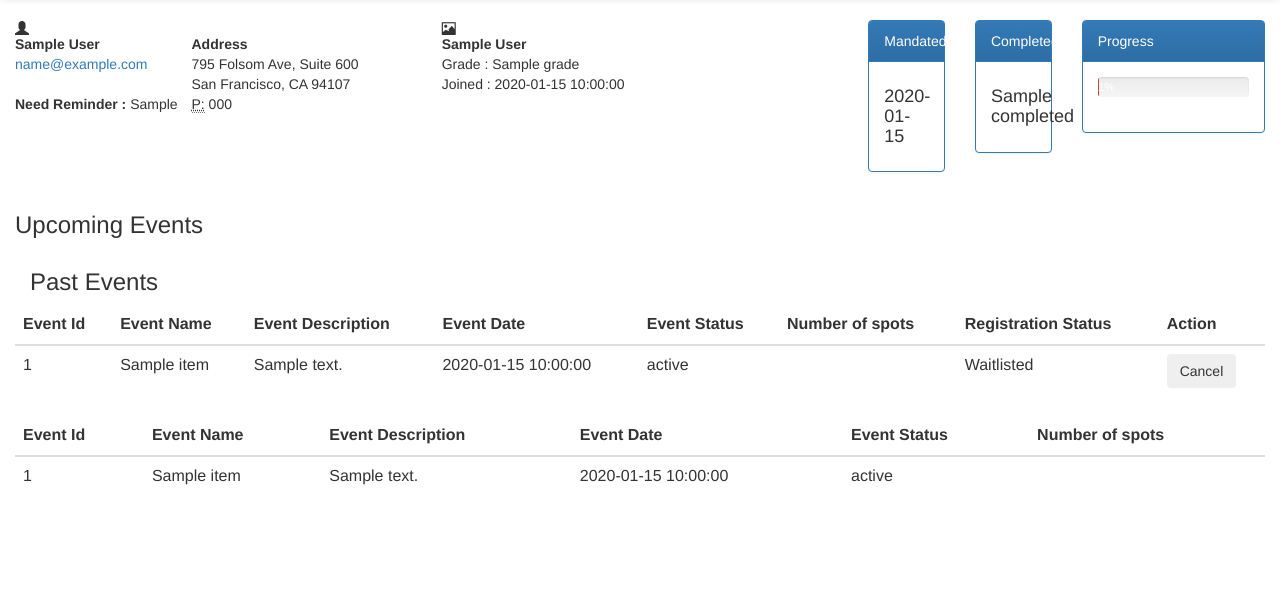
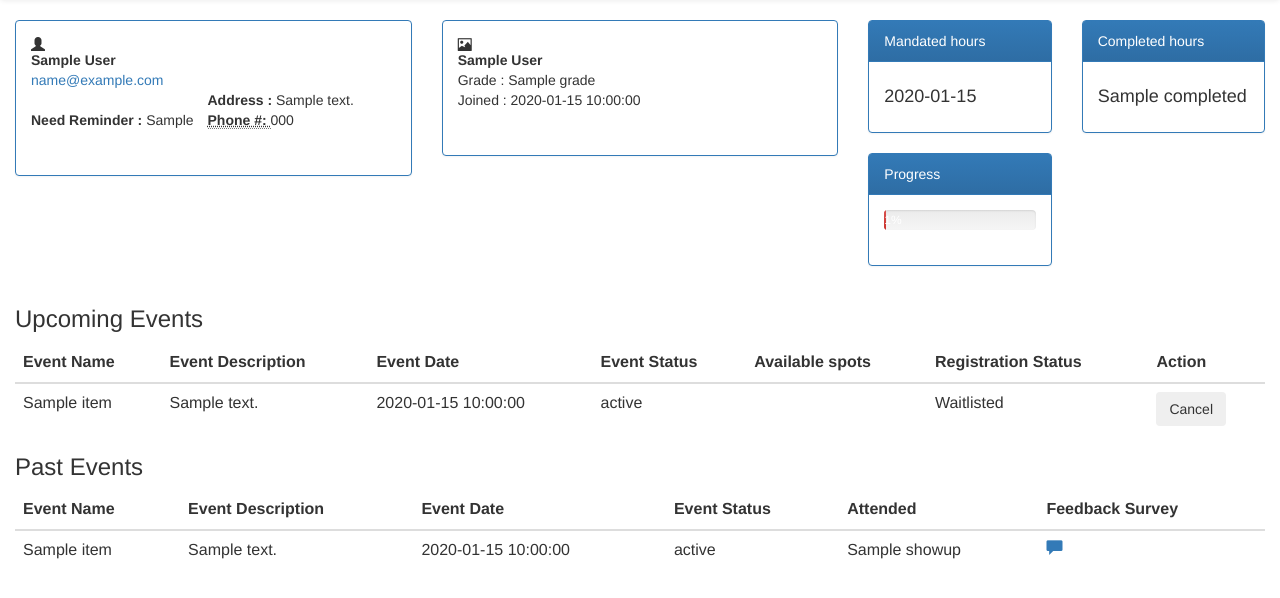
Before and after one commit to shilpa-sirur/My_Sign-ups, a Flask app: template templates/welcome.html in a window 1280 px wide. Shown: the part 66-664 px from the top of the page. Run offline with Flask 2, Linux system fonts and the light colour scheme; tables that the repository leaves empty hold one stand-in row (values such as "Sample post"); the template is opened without the code that fills it: values that come from a table or form of the project are taken from there, most other values are stand-ins (such as "Sample title", 1, 10 or a date in 2020); some libraries are stand-ins or nearby versions.

Commit message:
Added waitlist functionality, surveymonkey survey

```diff
--- a/send_app_email.py
+++ b/send_app_email.py
@@ -37,7 +37,7 @@ def send_notification(to_email_id,subject,message):
   # create a message to send
   message = MIMEText(message)
   message['to'] = to_email_id
-  message['from'] = "Clinch_admin@clinch.com"
+  message['from'] = "clinchhb@gmail.com"
   message['subject'] = subject
   body = {'raw': base64.b64encode(message.as_string())}
 
--- a/server.py
+++ b/server.py
@@ -1,5 +1,4 @@
 
-# from jinja2 import StrictUndefined
 from data_model import User, Event, Registration, Student, Parent_Child
 from flask import Flask,render_template, redirect, request, flash, session,jsonify
 from flask_debugtoolbar import DebugToolbarExtension
@@ -9,16 +8,15 @@ from sqlalchemy.sql import label
 from sqlalchemy import *  # please fix this importing * (everything) can cause a conflict
 from datetime import date, datetime
 from send_app_email import send_notification
-
+from email_template import EmailTemplate
+from sqlalchemy.ext.serializer import loads, dumps
+import json
+from sqlalchemy.ext import serializer
 
 app = Flask(__name__)
 
 # Required to use Flask sessions and the debug toolbar
 app.secret_key = "ABC"
-
-# Normally, if you use an undefined variable in Jinja2, it fails silently.
-# This is horrible. Fix this so that, instead, it raises an error.
-# app.jinja_env.undefined = StrictUndefined
 
 
 @app.route('/', methods=['GET'])
@@ -32,89 +30,98 @@ def login_form():
 def login_process():
 	"""Process login."""
 
-	# Get form variables
+	# Get login.html form variables
 	email = request.form.get("email")
-	print email
+	# print email
 	passwd = request.form.get("password")
-
-	#alert(email)
 	# Query the database to find if the user sign in email exists
 	user_count = User.query.filter_by(email_address=email).count()
+	# Sign in and if that email address doesn't exist in the database
 
 	if user_count==0:
 		flash("No such user")
 		return render_template("signup.html")
 	else:
-
+		# If the email address existed in the database,query to filter the User model class for all the records for that email address and assign to an object called user
 		user = User.query.filter_by(email_address=email).one()
-		print user
-		print user.user_id
+		# print user
+		# print user.user_id
+		# Verify if the password stored in the database matches the one provided in from the login form, if yes then add the email_address and password to the session
 		if user.password == passwd:
 			session["user_id"] = user.user_id
 			session["email"] = email
 			#flash("Logged in")
-			print "Logged in"
-			print session["user_id"]
-			print user.user_type
+			# print "Logged in"
+			# print session["user_id"]
+			# print user.user_type
+			# Checking if the user is Admin or a User
 			if user.user_type == 'Admin':
-				sign_up = db.session.query(Event.event_id,Event.event_name,Event.event_description,Event.event_date,Event.event_status,Event.no_of_spots, Event.no_of_reg_spots).filter(Event.event_date >= date.today() ).all()
+				sign_up = db.session.query(Event.event_id,Event.event_name,Event.event_description,Event.event_date,Event.event_status,Event.no_of_spots, Event.no_of_reg_spots,Event.no_of_waitlist_spots).filter(Event.event_date >= date.today() ).all()
 		   		return render_template("admin.html",user=user,sign_up=sign_up)
 		   	else:
+		   		# Get the user_id(parent_id with the user object)
+				parent = user.user_id
 
-				parent = user.user_id
+				# why are we querying the mandated and how
 				mandated = db.session.query(Parent_Child.parent_id,label('children',func.count(Parent_Child.student_id))).group_by(Parent_Child.parent_id).filter_by(parent_id=parent).first()
-
 				print mandated
 
+				#why are we querying for children and how
 				children = db.session.query(Student.student_id,Student.first_name,Student.last_name,Student.grade,Student.year_joined,Student.status ).join(Parent_Child).filter(Parent_Child.parent_id==parent).all()
-
+				#if there is None for the mandated from the database
 				if mandated is not None:
 					total_hours = mandated.children*10
 				else:
 					total_hours = 0
+				#print total_hours
 
-				print total_hours
+				# why are we querying for completed and how
 				completed = db.session.query(Registration.parent_id,label('slots',func.count(Registration.slot_id))).group_by(Registration.parent_id).filter_by(parent_id=parent , showup='Yes').first()
 
-				print completed
+				# print completed
 
+				#if there is None from the database for completed hours
 				if completed is not None:
 					completed_hours = completed.slots*2
 				else:
 					completed_hours = 0
+				# print completed_hours
 
-				print completed_hours
 
+				# Calculating the percentage of completion of volunteering
 				if completed_hours != 0 and total_hours != 0:
-					print ("I am in if for percentcomplete")
+					# print ("I am in if for percentcomplete")
 					percentcomplete = float(completed_hours)/float(total_hours) * 100
 				elif completed_hours == 0 and total_hours != 0:
-					print ("I am in elseif for percentcomplete")
-
+					# print ("I am in elseif for percentcomplete")
 					percentcomplete = 0
 				else:
 					percentcomplete = 0
-				print "Below "
-				print int(percentcomplete)
+				# print "Below "
+				# print int(percentcomplete)
 
+				# Calculating the remaining hours of volunteering
 				remaining_hours = total_hours-completed_hours
+				# what is this doing?
 				user_registration = Registration.query.filter_by(parent_id=parent).subquery()
 
 
-				print "user_registration"
+				# print "user_registration"
+				print "***************"
 				print user_registration
+				print "***************"
 				sign_up = db.session.query(Event.event_id,Event.event_name,Event.event_description,Event.event_date,Event.event_status,label('no_of_remaining_spots',Event.no_of_spots - Event.no_of_reg_spots),user_registration.c.parent_id,user_registration.c.status).outerjoin(user_registration,Event.event_id==user_registration.c.event_id).filter(Event.event_date >= date.today() ).all()
 				past_sign_up = db.session.query(Event.event_id,Event.event_name,Event.event_description,Event.event_date,Event.event_status,Registration.slot_id  ,Registration.showup).join(Registration).filter(Registration.parent_id==parent,Event.event_date <= date.today() ).all()
 
-				print "before render_template"
-				print children
-				print total_hours
-				print completed_hours
-				print remaining_hours
-				print percentcomplete
-				print past_sign_up
-				print sign_up
-				print user
+				# print "before render_template"
+				# print children
+				# print total_hours
+				# print completed_hours
+				# print remaining_hours
+				# print percentcomplete
+				# print past_sign_up
+				# print sign_up
+				# print user
 
 			   	return render_template("welcome.html",user=user,children=children,mandated=total_hours,completed=completed_hours,remaining_hours=remaining_hours, percentcomplete = int(percentcomplete), sign_up=sign_up, past_sign_up=past_sign_up)
 		else:
@@ -124,7 +131,7 @@ def login_process():
 @app.route('/event_signup_confirmed', methods=['POST'])
 def signup_process():
 	"""Add Event signup order to our database."""
-
+	# Decoding the JSON object getting from the
 	parent_id = request.form['userid']
 	event_id = request.form['eventid']
 	op = request.form['opcode']
@@ -135,7 +142,7 @@ def signup_process():
 
 	if op == "register":
 
-	#increment the no_of_reg_spots by 1 in the database column no_of_reg_spots
+	#updating - increment the no_of_reg_spots by 1 in the database column no_of_reg_spots
 		register_event = Registration(parent_id=parent_id, event_id=event_id,slot_id=1,registration_date = datetime.now(),status = 'Registered',showup="")
 		db.session.add(register_event)
 		update_no_of_reg_spots = Event.query.get(event_id)
@@ -144,42 +151,190 @@ def signup_process():
 
 		# Integrating the Gmail API and making a call to the mailer
 		print session["email"]
-		print ('before sending email')
-		send_notification(session["email"],'You are all set for baking','Test the function')
+		print ('before sending Register email')
+
+		eventmessage = {}
+		eventmessage['eventname'] = update_no_of_reg_spots.event_name
+		eventmessage['eventdate'] = update_no_of_reg_spots.event_date.strftime("%B %d, %Y")
+		eventmessage['eventdesc'] = update_no_of_reg_spots.event_description
+
+ 		print eventmessage
+
+ 		print ('before sending email template email')
+
+		templateobj = EmailTemplate(template_name='registration.txt', values=eventmessage)
+		message = templateobj.render()
+
+		print ('before sending before actual email')
+
+		print registerSub
+		print message
+
+		send_notification(session["email"],registerSub,message)
+
+		print ('before sending Register email')
+
+		# user_registration = Registration.query.filter_by(parent_id=parent).subquery()
+		# signupObj = {}
+		# sign_up = db.session.query(Event.event_id,Event.event_name,Event.event_description,Event.event_date,Event.event_status,label('no_of_remaining_spots',Event.no_of_spots - Event.no_of_reg_spots),user_registration.c.parent_id,user_registration.c.status).outerjoin(user_registration,Event.event_id==user_registration.c.event_id).filter(Event.event_date >= date.today(), Event.event_id == event_id ).all()
+		# for item in sign_up:
+		# 	# signupObj["event_id"] = item.event_id
+		# 	# signupObj["event_name"] = item.event_name
+		# 	# signupObj["event_description"] = item.event_description
+		# 	# signupObj["event_date"] = item.event_date
+		# 	# signupObj["no_of_remaining_spots"] = item.no_of_remaining_spots
+		# 	signupObj["status"] = item.status
+
+
+		#print signupObj
+		#print jsonify(register_event)
+
+		print "jsonyfy works"
 		user_registration = Registration.query.filter_by(parent_id=session["user_id"]).subquery()
-		sign_up = db.session.query(Event.event_id,Event.event_name,Event.event_description,Event.event_status,label('no_of_remaining_spots',Event.no_of_spots - Event.no_of_reg_spots),user_registration.c.parent_id,user_registration.c.status).outerjoin(user_registration,Event.event_id==user_registration.c.event_id).filter(Event.event_date >= date.today() )
-		print jsonify(json_list = sign_up.all())
-		return jsonify(json_list = sign_up.all())
+		sign_up = db.session.query(Event.event_id,Event.no_of_waitlist_spots,Event.event_name,Event.event_description,Event.event_status,label('no_of_remaining_spots',Event.no_of_spots - Event.no_of_reg_spots),user_registration.c.parent_id,user_registration.c.status).outerjoin(user_registration,Event.event_id==user_registration.c.event_id).filter(Event.event_date >= date.today(), Event.event_id == event_id ).all()
+		#print jsonify(dumps(sign_up))
+
+		for i in sign_up:
+			x = i
+			print x.no_of_waitlist_spots
+
+		return jsonify(json_list = x )
+
+
+		#return jsonify(register_event)
 
 	# print "Shilpa updating count"
 	# print update_no_of_reg_spots.no_of_reg_spots
+	elif op == "waitlist":
+
+		#updating - increment the no_of_waitlisted_spots by 1 in the database column no_of_reg_spots
+		register_event = Registration(parent_id=parent_id, event_id=event_id,slot_id=1,registration_date = datetime.now(),status = 'Waitlisted',showup="")
+		db.session.add(register_event)
+		update_no_of_waitlist_spots = Event.query.get(event_id)
+		update_no_of_waitlist_spots.no_of_waitlist_spots += 1
+		db.session.commit()
+		print "I am in waitlist"
+
+
+		print session["email"]
+		print ('before sending Register email')
+
+		eventmessage = {}
+		eventmessage['eventname'] = update_no_of_waitlist_spots.event_name
+		eventmessage['eventdate'] = update_no_of_waitlist_spots.event_date.strftime("%B %d, %Y")
+		eventmessage['eventdesc'] = update_no_of_waitlist_spots.event_description
+
+ 		print eventmessage
+
+ 		print ('before sending email template email')
+
+		templateobj = EmailTemplate(template_name='waitlist.txt', values=eventmessage)
+		message = templateobj.render()
+
+		print ('before sending before actual email')
+
+		print registerSub
+		print message
+
+		# Integrating the Gmail API and making a call to the mailer
+		send_notification(session["email"],registerSub,message)
+
+		print ('before sending Register email')
+
+		# user_registration = Registration.query.filter_by(parent_id=parent).subquery()
+		# signupObj = {}
+		# sign_up = db.session.query(Event.event_id,Event.event_name,Event.event_description,Event.event_date,Event.event_status,label('no_of_remaining_spots',Event.no_of_spots - Event.no_of_reg_spots),user_registration.c.parent_id,user_registration.c.status).outerjoin(user_registration,Event.event_id==user_registration.c.event_id).filter(Event.event_date >= date.today(), Event.event_id == event_id ).all()
+		# for item in sign_up:
+		# 	# signupObj["event_id"] = item.event_id
+		# 	# signupObj["event_name"] = item.event_name
+		# 	# signupObj["event_description"] = item.event_description
+		# 	# signupObj["event_date"] = item.event_date
+		# 	# signupObj["no_of_remaining_spots"] = item.no_of_remaining_spots
+		# 	signupObj["status"] = item.status
+
+
+		#print signupObj
+		#print jsonify(register_event)
+
+		print "jsonyfy works"
+		user_registration = Registration.query.filter_by(parent_id=session["user_id"]).subquery()
+		sign_up = db.session.query(Event.event_id,Event.no_of_waitlist_spots,Event.event_name,Event.event_description,Event.event_status,label('no_of_remaining_spots',Event.no_of_spots - Event.no_of_reg_spots),user_registration.c.parent_id,user_registration.c.status).outerjoin(user_registration,Event.event_id==user_registration.c.event_id).filter(Event.event_date >= date.today(), Event.event_id == event_id ).all()
+		#print jsonify(dumps(sign_up))
+
+		for i in sign_up:
+			x = i
+			print x.no_of_waitlist_spots
+
+		return jsonify(json_list = x )
+
+		#return jsonify(register_event)
+
+		# print "Shilpa updating count"
+		# print update_no_of_reg_spots.no_of_reg_spots
 	else:
-
+		# Checking if the op = "cancel"
 		print "Inside else block"
 		print event_id
 		print parent_id
 
-		update_reg_status = Registration.query.filter_by(event_id=event_id,parent_id=parent_id).first()
-		if not update_reg_status:
-			print "The update register_event is blank"
+		update_reg_status = Registration.query.filter_by(event_id=event_id,parent_id=parent_id).one()
 		update_reg_status.status = 'Cancelled'
-		db.session.commit()
+		# Finding the minimum reistration for an event id with waitlisted status
+		waitlisted_regid = db.session.query(func.min(Registration.registration_id).label('min_reg_id')).filter( event_id==event_id,Registration.status == 'Waitlisted').one()
+		# Bringing the whole record(object)
 
+		# If a user is not
+		if not waitlisted_regid:
+			update_no_of_spots = Event.query.get(event_id)
+			update_no_of_spots.no_of_reg_spots -= 1
+		else :
+			#moving from waitlisted to registration action
+			#decrement waitlist spots by 1
+			#increment no of registered spots by 1
+			who_is_waitlisted = Registration.query.filter(Registration.registration_id== waitlisted_regid.min_reg_id ).one()
+			who_is_waitlisted.status = 'Registered'
+			update_no_of_waitspots = Event.query.get(event_id)
 
+		# When the cancel is happening
 		# update the database column no_of_spots by 1
-
-		update_no_of_spots = Event.query.get(event_id)
-		update_no_of_spots.no_of_reg_spots -= 1
 
 
 		db.session.commit()
 
 		# Integrating the Gmail API and making a call to the mailer
 		print session["email"]
-		print ('before sending email')
+		print ('before sending cancelling ****** email')
+
+		eventmessage = {}
+		eventmessage['eventname'] = update_no_of_spots.event_name
+		eventmessage['eventdate'] = update_no_of_spots.event_date.strftime("%B %d, %Y")
+		eventmessage['eventdesc'] = update_no_of_spots.event_description
+
+ 		print eventmessage
+
+ 		print ('before sending email template email')
+
+		templateobj = EmailTemplate(template_name='cancellation.txt', values=eventmessage)
+		message = templateobj.render()
+
+		print ('before sending before actual email')
+
+		# Integrating the Gmail API and making a call to the mailer
+		send_notification(session["email"],registerCancel,message)
+
+
 		#send_notification(session["email"],'You are all set for baking','Test the function')
-		return "Your Signup Has Been Cancelled"
-
+		print "jsonyfy works"
+		user_registration = Registration.query.filter_by(parent_id=session["user_id"]).subquery()
+		sign_up = db.session.query(Event.event_id,Event.no_of_waitlist_spots,Event.event_name,Event.event_description,Event.event_status,label('no_of_remaining_spots',Event.no_of_spots - Event.no_of_reg_spots),user_registration.c.parent_id,user_registration.c.status).outerjoin(user_registration,Event.event_id==user_registration.c.event_id).filter(Event.event_date >= date.today(), Event.event_id == event_id ).all()
+		#print jsonify(dumps(sign_up))
+		#
+		for i in sign_up:
+			x = i
+			print x
+			print x.no_of_waitlist_spots
+		# x is the tuple that needs to be jsonified(as key-value pairs) to give to javascript
+		return jsonify(json_list = x )
 
 
 @app.route('/admin_edit/save_confirmed', methods=['POST'])
@@ -255,7 +410,7 @@ def usersignup():
 		flash("Looks an email_address with your name already exists")
 		return render_template("login.html")
 	else:
-		flash("Please signup for an account")
+		#flash("Please signup for an account")
 		# Inserting a new user record into users table
 		new_user = User(password=password, first_name=first_name,last_name=last_name,user_type='User',role=role,reminder=email_reminder,email_address=email_address,phone_number=phone_number ,status='Active', user_address=user_address)
 		db.session.add(new_user)
@@ -281,5 +436,9 @@ if __name__ == "__main__":
 
     # Use the DebugToolbar
     DebugToolbarExtension(app)
+    registerSub = "Your Registration is Successful"
+    registerCancel = "Your Registration is Cancelled"
+    EventChange = "Please note change in your registered event"
+
 
     app.run()
--- a/templates/base.html
+++ b/templates/base.html
@@ -20,7 +20,7 @@
                 <span class="icon-bar"></span>
                 <span class="icon-bar"></span>
             </button>
-            <a href="http://localhost:5000" class="navbar-brand">My Sign-ups</a>
+            <a href="http://localhost:5000" class="navbar-brand"><strong>My Sign-ups</strong></a>
         </div>
         <!-- Collection of nav links and other content for toggling -->
         <div id="navbarCollapse" class="collapse navbar-collapse">
--- a/templates/base1.html
+++ b/templates/base1.html
@@ -1,7 +1,7 @@
 <!doctype html>
 <html>
 <head>
-  <title>My Sign-ups</title>
+  <title><strong>My Sign-ups</strong></title>
   <link rel="stylesheet" href="../static/css/style.css">
   <link rel="stylesheet" href="../static/bootstrap/css/bootstrap.min.css">
   <link rel="stylesheet" href="../static/bootstrap/css/bootstrap-theme.min.css">
--- a/templates/welcome.html
+++ b/templates/welcome.html
@@ -4,7 +4,11 @@
 {% extends 'base1.html' %}
 {% block content %}
 
+
 <div class= "col-xs-4">
+
+ <div class="panel panel-primary">
+  <div class="panel-body">
 
  <ul class="list-inline">
   <li>
@@ -22,17 +26,19 @@
   <li>
 
     <address>
-      <strong>Address</strong><br>
-      795 Folsom Ave, Suite 600<br>
-      San Francisco, CA 94107<br>
-      <abbr title="Phone">P:</abbr> {{ user.phone_number }}
+      <strong>Address :</strong> {{ user.user_address}}<br>
+      <abbr title="Phone"><strong>Phone #: </strong></abbr> {{ user.phone_number }}
     </address>
 
     </li>
   </ul>
 </div>
+</div>
+</div>
+<div class= "col-xs-4">
 
-<div class= "col-xs-4">
+<div class="panel panel-primary">
+  <div class="panel-body">
 
   <ul class="list-inline">
       {% for item in children %}
@@ -48,17 +54,19 @@
       {% endfor %}
     </ul>
 </div>
-<div class = "col-xs-1">
+</div>
+</div>
+<div class = "col-xs-2">
   <div class="panel panel-primary">
-    <div class="panel-heading">Mandated</div>
+    <div class="panel-heading">Mandated hours</div>
     <div class="panel-body">
        <h4>{{ mandated }} </h4>
     </div>
   </div>
 </div>
-<div class = "col-xs-1">
+<div class = "col-xs-2">
    <div class="panel panel-primary">
-    <div class="panel-heading">Completed</div>
+    <div class="panel-heading">Completed hours</div>
     <div class="panel-body">
       <h4>{{completed}} </h4>
     </div>
@@ -84,56 +92,64 @@
   <table class="table table-hover">
 
       <thead>
-          <th>Event Id</th>
-          <th>Event Name</th>
-          <th>Event Description</th>
-          <th>Event Date</th>
-          <th>Event Status</th>
-          <th>Number of spots</th>
+          <th style="display: none" >Event Id</th>
+          <th >Event Name</th>
+          <th >Event Description</th>
+          <th >Event Date</th>
+          <th >Event Status</th>
+          <th>Available spots</th>
           <th>Registration Status</th>
           <th>Action </th>
       </thead>
     {% for item in sign_up %}
       <tr>
-          <td id="eventid">{{ item.event_id }}</td>
+          <td style="display: none" id="eventid">{{ item.event_id }}</td>
           <td id="eventname">{{ item.event_name }}</td>
-          <td>{{item.event_description}}</td>
-          <td>{{ item.event_date }}</td>
-          <td>{{ item.event_status }}</td>
-          <td>{{ item.no_of_remaining_spots }}</td>
-          {% if not item.status %}
-          <td>Not Registered</td>
-            <td> <button class="btn" id="sign_up"> Sign up</button></td>
+          <td id="eventdesc">{{item.event_description}}</td>
+          <td id="eventdate">{{ item.event_date }}</td>
+          <td id="eventstatus">{{ item.event_status }}</td>
+          <td id="noofspots">{{ item.no_of_remaining_spots }}</td>
+          {% if ( not item.status and item.no_of_remaining_spots == 0) %}
+          <td id="regstatus" >Not Registered</td>
+            <td> <button class="btn" id="waitlist">Waitlist <span class="badge">{{ item.no_of_waitlist_spots }}</span> </button></td>
+          {% elif ( not item.status and item.no_of_remaining_spots != 0 ) %}
+          <td id="regstatus" >Not Registered</td>
+            <td> <button class="btn" id="sign_up">Sign up</button></td>
+          {% elif item.status == "Cancelled" %}
+           <td id="regstatus">{{ item.status }}</td>
+            <td><button class="btn" id="cancel" disabled> Cancel </button></td>
           {% else %}
-          <td>{{ item.status }}</td>
-          <td> <button class="btn" id="cancel"> Cancel </button></td>
+            <td id="regstatus">{{ item.status }}</td>
+            <td><button class="btn" id="cancel"> Cancel </button></td>
           {% endif %}
       </tr>
     {% endfor %}
 </div>
 
 <div class="col-xs-12" id="PastEventDataTable">
-  <div class="Title">
+
+  <table class="table table-hover">
+        <div class="Title">
     <h3>Past Events</h3>
   </div>
-  <table class="table table-hover">
-
       <thead>
-          <th>Event Id</th>
+          <th style="display: none">Event Id</th>
           <th>Event Name</th>
           <th>Event Description</th>
           <th>Event Date</th>
           <th>Event Status</th>
-          <th>Number of spots</th>
+          <th>Attended</th>
+          <th>Feedback Survey</th>
       </thead>
     {% for item in past_sign_up %}
       <tr>
-          <td id="eventid">{{ item.event_id }}</td>
+          <td style="display: none" id="eventid">{{ item.event_id }}</td>
           <td id="eventname">{{ item.event_name }}</td>
-          <td>{{item.event_description}}</td>
-          <td>{{ item.event_date }}</td>
-          <td>{{ item.event_status }}</td>
-          <td>{{ item.no_of_remaining_spots }}</td>
+          <td id="eventdesc">{{item.event_description}}</td>
+          <td id="eventdate">{{ item.event_date }}</td>
+          <td id="regstatus">{{ item.event_status }}</td>
+          <td id="showup">{{ item.showup }}</td>
+          <td> <a href="https://www.surveymonkey.com/s/ZMCP6HN"> <span class="glyphicon glyphicon-comment"></span> </td></a>
       </tr>
     {% endfor %}
 </div>
@@ -157,34 +173,50 @@
 
        $('.progress-bar').attr('class', x );
 });
-
+    // This is a function to change the status of the Sign up button
     $('#EventDataTable').on('click', '.btn', function()
         {
 
-          alert('Hello')
+        alert('Hello')
 
         eveid=$(this).parent().siblings('#eventid').text();
-        alert(eveid)
+        var row = $(this).closest('tr'),
+        eveid = $(row).find('#eventid').text();
+        evename = $(row).find('#eventname').text();
 
 
         //eveid = eveidObj.innerHTML;
         //evename = $(this).find('#eventname').text();
         userid = "{{ user.user_id }}"
+
         if ($(this).attr('id')=="sign_up"){
           op = "register"}
+        else if($(this).attr('id')=="waitlist"){
+          op = "waitlist"}
         else if($(this).attr('id')=="cancel"){
           op = "cancel"}
 
+        alert (op)
         // Upadting the database with the parent_id and event_id that the user has registered for via AJAX
         $.post('/event_signup_confirmed', { userid: userid, eventid: eveid, opcode:op }, function (results) {
-          var adjective = results;
-           alert ("printing the index and element")
-            $.each(results, function(index, element) {
-      //alert ( element);
-              alert(index)
-              alert(element)
-            });
-            alert(adjective);
+          //var adjective = results;
+
+          alert ( "printing status")
+          //$("#eventstatus).text()
+
+          console.log($(row) )
+          //
+
+          alert(results.json_list.no_of_waitlisted )
+
+          //everegstatus=$(row).find('#regstatus');
+          //alert ( "printing event id")
+          //alert ($(everegstatus).text())
+
+          //console.log($(this).closest('tr').find('#regstatus').text());
+
+          $(row).find('#regstatus').text(results.json_list.status);
+          $(row).find('#noofspots').text(results.json_list.no_of_remaining_spots);
 
           })
 
```
Also changed, not shown: data_model.py (+6 -2 lines), email_template.py (added, +20 -0 lines), templates/admin.html (+9 -4 lines), templates/login.html (+7 -6 lines).
